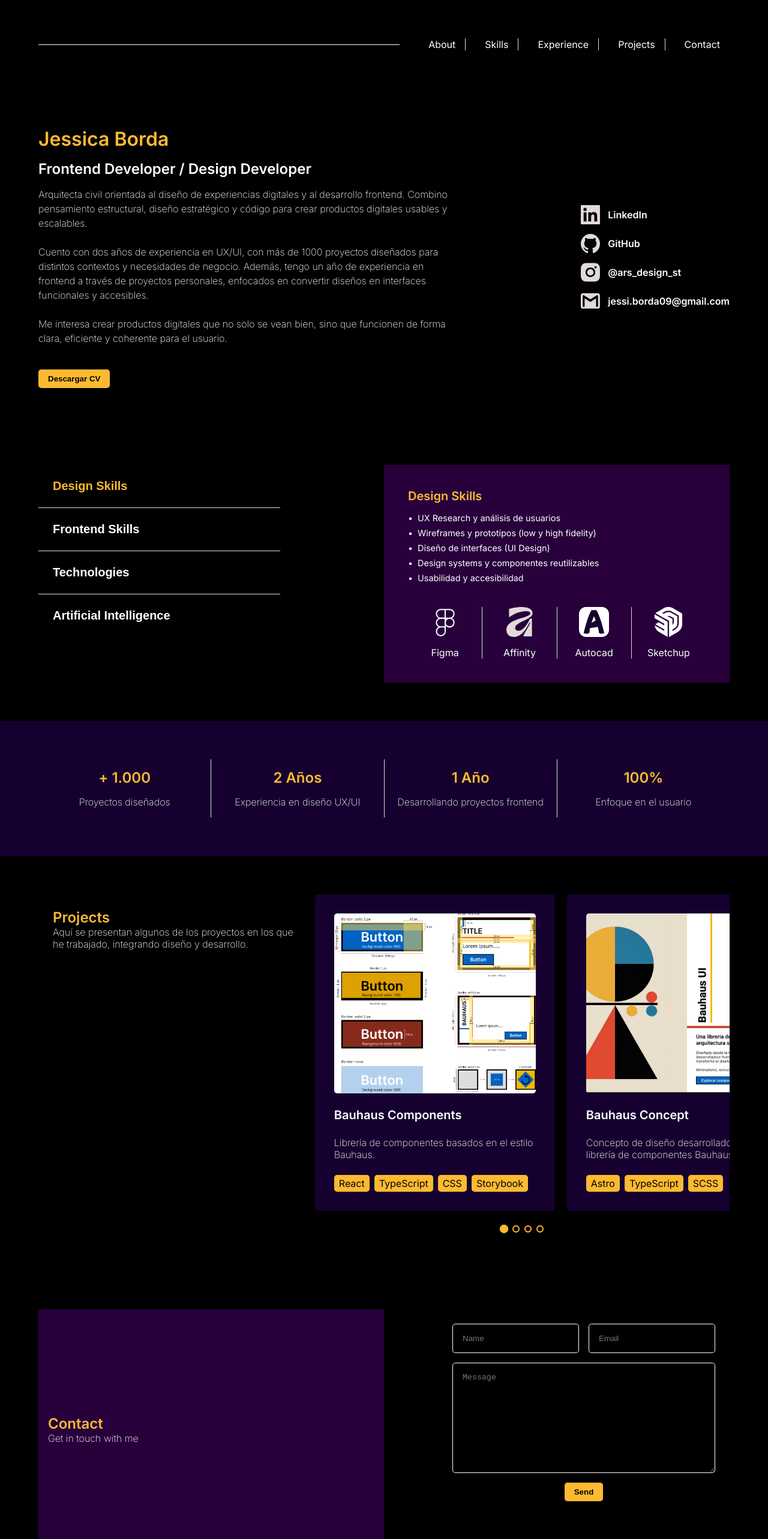
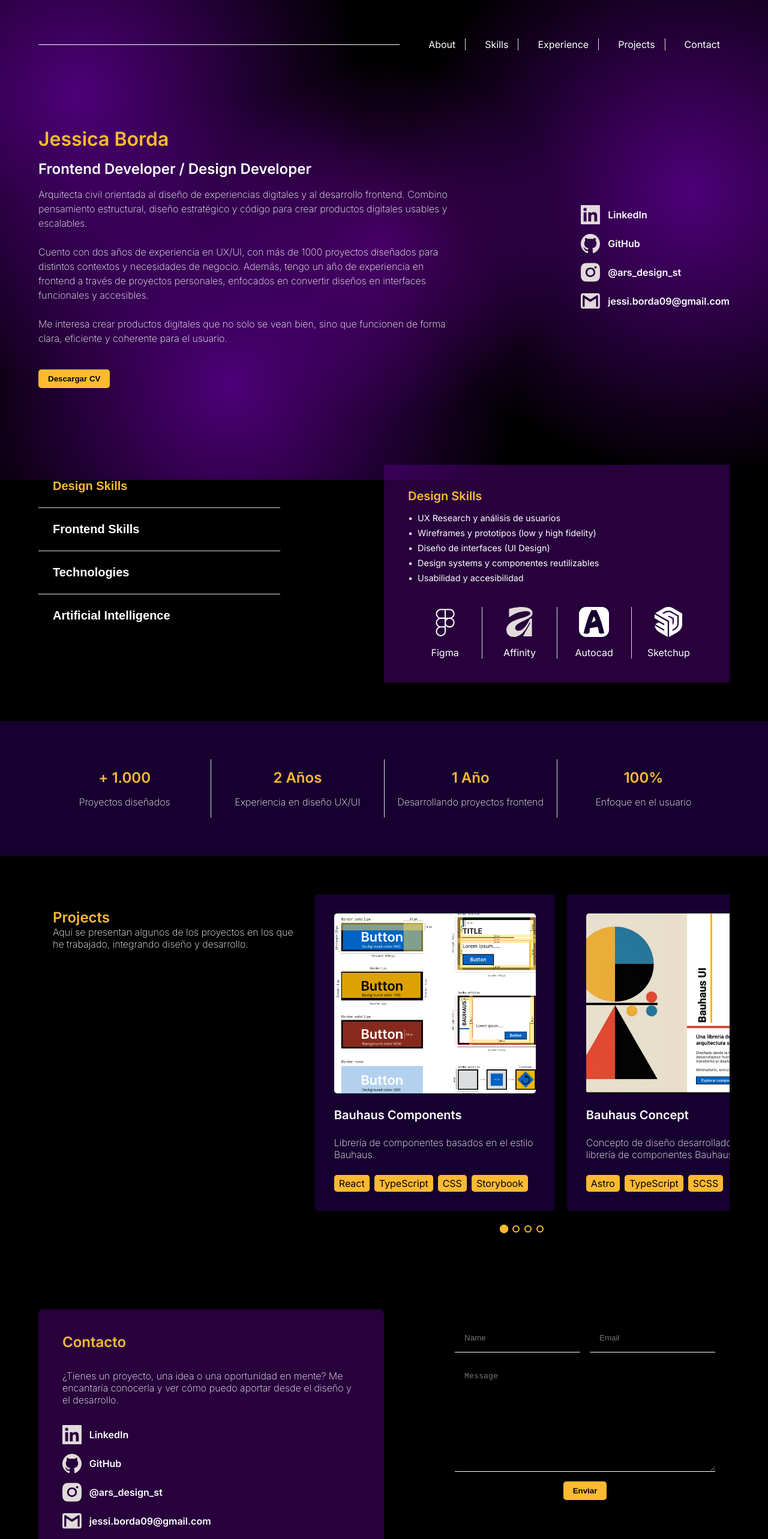
Before and after one commit to jessicaborda/Portfolio_Jessica_Borda, a Next.js app: page / in a window 1280 px wide. Shown: the top 2566 px of the page at 60% size. Built offline with nearby package versions, Linux system fonts and the light colour scheme.

Commit message:
Contact section

```diff
--- /dev/null
+++ b/app/_components/Background/AnimatedBackground.module.scss
@@ -0,0 +1,16 @@
+.background {
+  position: fixed;
+  inset: 0;
+  z-index: -1;
+
+  background:
+    radial-gradient(800px circle at 10% 20%, rgba(98, 0, 151, 0.8), transparent 60%),
+    radial-gradient(800px circle at 90% 40%, rgba(98, 0, 151, 0.8), transparent 60%),
+    radial-gradient(800px circle at 30% 80%, rgba(98, 0, 151, 0.8), transparent 60%),
+    radial-gradient(
+      500px circle at var(--x) var(--y),
+      rgba(180, 0, 255, 0.35),
+      transparent 60%
+    ),
+    #000;
+}
--- /dev/null
+++ b/app/_components/Background/AnimatedBackground.tsx
@@ -0,0 +1,34 @@
+"use client";
+
+import { useEffect, useState } from "react";
+import styles from "./AnimatedBackground.module.scss";
+
+export default function AnimatedBackground() {
+  const [pos, setPos] = useState({ x: 50, y: 50 });
+
+  useEffect(() => {
+    if (window.innerWidth < 768) return;
+
+    const handleMove = (e: MouseEvent) => {
+      setPos({
+        x: (e.clientX / window.innerWidth) * 100,
+        y: (e.clientY / window.innerHeight) * 100,
+      });
+    };
+
+    window.addEventListener("mousemove", handleMove);
+    return () => window.removeEventListener("mousemove", handleMove);
+  }, []);
+
+  return (
+    <div
+      className={styles.background}
+      style={
+        {
+          "--x": `${pos.x}%`,
+          "--y": `${pos.y}%`,
+        } as React.CSSProperties
+      }
+    />
+  );
+}
--- a/app/_components/Contact/Contact.module.scss
+++ b/app/_components/Contact/Contact.module.scss
@@ -13,8 +13,10 @@
         align-items: flex-start;
         justify-content: center;
         width: 50%;
-        height: 50vh;
-        padding: 1rem;
+        height: auto;
+        padding: 2.5rem;
+        gap: 2rem;
+        border-radius: 0.5rem;
         background-color: #62009766
     }
 
@@ -38,17 +40,38 @@
     &-form-inputs__input {
         padding: 1rem;
         width: 100%;
-        border-radius: 0.3rem;
-        border: 1px solid white;
+        color: white;
+        border: none;
+        border-bottom: 1px solid white;
         background-color: transparent;
     }
 
     &-form-textarea {
         padding: 1rem;
         width: 100%;
-        border-radius: 0.3rem;
-        border: 1px solid white;
+        color: white;
+        border: none;
+        border-bottom: 1px solid white;
         background-color: transparent;
+    }
+
+    &-form-inputs__input:focus {
+        outline: none;
+        border-bottom: 2px solid $secondary-color;
+    }
+
+    &-form-textarea {
+        padding: 1rem;
+        width: 100%;
+        color: white;
+        border: none;
+        border-bottom: 1px solid white;
+        background-color: transparent;
+    }
+
+    &-form-textarea:focus {
+        outline: none;
+        border-bottom: 2px solid $secondary-color;
     }
 
     @media (max-width: 768px) {
--- a/app/_components/Contact/Contact.tsx
+++ b/app/_components/Contact/Contact.tsx
@@ -1,12 +1,23 @@
+import HeroSocialMedia from "../Hero/HeroSocialMedia";
 import styles from "./Contact.module.scss";
 
+interface SocialLink {
+  name: string;
+  url: string;
+  iconSrc: string;
+}
 
-export default function Contact() {
+interface ContactProps {
+  socialLinks: SocialLink[];
+}
+
+export default function Contact({ socialLinks }: ContactProps) {
   return (
     <div className={styles["contact-container"]}>
       <div className={styles["contact-container-description"]}>
-        <h2>Contact</h2>
-        <p>Get in touch with me</p>
+        <h2>Contacto</h2>
+        <p>¿Tienes un proyecto, una idea o una oportunidad en mente? Me encantaría conocerla y ver cómo puedo aportar desde el diseño y el desarrollo.</p>
+        <HeroSocialMedia links={socialLinks} />
         <div className={styles["contact-container-item-content"]}>
 
         </div>
@@ -32,7 +43,7 @@ export default function Contact() {
           cols={30}
           rows={10}
         ></textarea>
-        <button type="submit">Send</button>
+        <button type="submit">Enviar</button>
       </form>
     </div>
   );
--- a/app/_components/index.ts
+++ b/app/_components/index.ts
@@ -4,5 +4,6 @@ import Header from "./Header/Header";
 import Hero from "./Hero";
 import Projects from "./Projects/Projects";
 import Skills from "./Skills/Skills";
+import AnimatedBackground from "./Background/AnimatedBackground";
 
-export { Header, Hero, Skills, Experience, Projects, Contact };
+export { Header, Hero, Skills, Experience, Projects, Contact, AnimatedBackground };
--- a/app/_styles/globals.scss
+++ b/app/_styles/globals.scss
@@ -9,6 +9,7 @@
 }
 
 body {
+  min-height: 100%;
   font-family: $primary-font;
   background-color: $background-dark;
   color: $text-white;
--- a/app/layout.tsx
+++ b/app/layout.tsx
@@ -1,6 +1,7 @@
 import type { Metadata } from "next";
 import { Inter } from "next/font/google";
 import "./_styles/globals.scss";
+import AnimatedBackground from "./_components/Background/AnimatedBackground";
 
 const inter = Inter({
   subsets: ["latin"],
@@ -22,7 +23,9 @@ interface RootLayoutProps {
 export default function RootLayout({ children }: Readonly<RootLayoutProps>) {
   return (
     <html lang="en">
-      <body className={`${inter.className} ${inter.variable} antialiased`}>{children}</body>
+      <body className={`${inter.className} ${inter.variable} antialiased`}>
+        <AnimatedBackground />
+        {children}</body>
     </html>
   );
 }
--- a/app/page.tsx
+++ b/app/page.tsx
@@ -12,6 +12,17 @@ function HeaderSection() {
   return <Header navigationItems={navigationItems} />;
 }
 
+const SOCIAL_LINKS = [
+  {
+    name: "LinkedIn",
+    url: "https://linkedin.com/in/jessicaborda",
+    iconSrc: "/icon_linkedin_contact.svg",
+  },
+  { name: "GitHub", url: "https://github.com/jessicaborda", iconSrc: "/icon_github_contact.svg" },
+  { name: "@ars_design_st", url: "https://instagram.com/ars_design_st", iconSrc: "/icon_instagram_contact.svg" },
+  { name: "jessi.borda09@gmail.com", url: "mailto:jessi.borda09@gmail.com", iconSrc: "/icon_email_contact.svg" },
+];
+
 function HeroSection() {
   const heroData = {
     name: "Jessica Borda",
@@ -23,16 +34,7 @@ Cuento con dos años de experiencia en UX/UI, con más de 1000 proyectos diseña
 Me interesa crear productos digitales que no solo se vean bien, sino que funcionen de forma clara, eficiente y coherente para el usuario.`,
     cvUrl: "/cv.pdf",
     cvLabel: "Descargar CV",
-    socialLinks: [
-      {
-        name: "LinkedIn",
-        url: "https://linkedin.com/in/jessicaborda",
-        iconSrc: "/icon_linkedin_contact.svg",
-      },
-      { name: "GitHub", url: "https://github.com/jessicaborda", iconSrc: "/icon_github_contact.svg" },
-      { name: "@ars_design_st", url: "https://instagram.com/ars_design_st", iconSrc: "/icon_instagram_contact.svg" },
-      { name: "jessi.borda09@gmail.com", url: "mailto:jessi.borda09@gmail.com", iconSrc: "/icon_email_contact.svg" },
-    ],
+    socialLinks: SOCIAL_LINKS,
   };
 
   return (
@@ -162,7 +164,7 @@ function ProjectsSection() {
 function ContactSection() {
   return (
     <section id="contact">
-      <Contact />
+      <Contact socialLinks={SOCIAL_LINKS} />
     </section>
   );
 }
```
